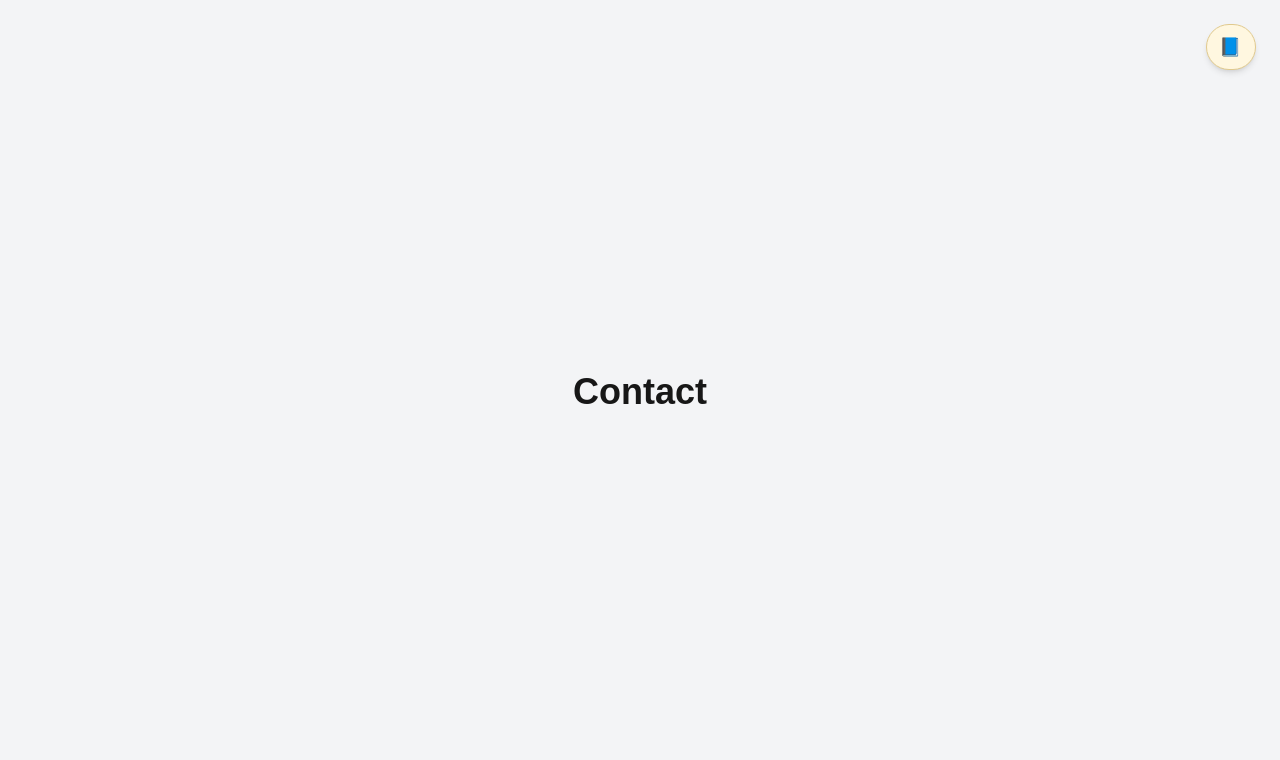
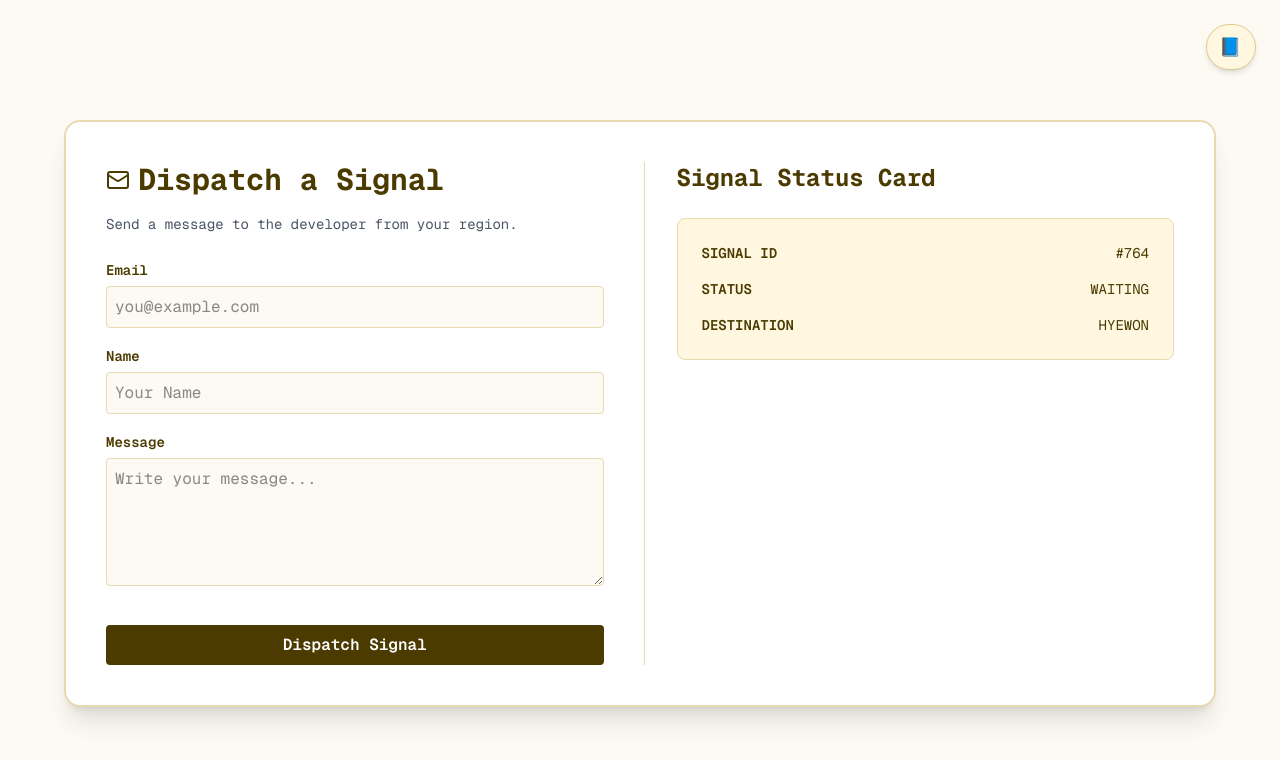
Before and after one commit to hyewon6588/hyewon_portfolio, a Next.js app: page /contact in a window 1280 px wide. Shown: the top 760 px of the page. Built offline with nearby package versions, Linux system fonts and the light colour scheme.

Commit message:
added contact page

```diff
--- a/package.json
+++ b/package.json
@@ -9,6 +9,7 @@
     "lint": "next lint"
   },
   "dependencies": {
+    "@emailjs/browser": "^4.4.1",
     "framer-motion": "^7.6.12",
     "lucide-react": "^0.487.0",
     "next": "15.2.4",
--- a/src/app/contact/page.tsx
+++ b/src/app/contact/page.tsx
@@ -1,13 +1,158 @@
 "use client";
 
-import Image from "next/image";
+import { useState } from "react";
 import Navbar from "@/components/Navbar";
+import { Mail } from "lucide-react";
+import emailjs from "@emailjs/browser";
 
 export default function ContactPage() {
+  const [email, setEmail] = useState("");
+  const [name, setName] = useState("");
+  const [message, setMessage] = useState("");
+  const [status, setStatus] = useState<"WAITING" | "SENT">("WAITING");
+  const [isSent, setIsSent] = useState(false);
+  const [signalId, setSignalId] = useState(generateSignalId());
+
+  function generateSignalId() {
+    return String(Math.floor(Math.random() * 999) + 1).padStart(3, "0");
+  }
+
+  const resetForm = () => {
+    setEmail("");
+    setName("");
+    setMessage("");
+    setStatus("WAITING");
+    setSignalId(generateSignalId());
+  };
+
+  const handleSubmit = async (e: React.FormEvent) => {
+    e.preventDefault();
+    if (email && name && message) {
+      try {
+        await emailjs.send(
+          process.env.NEXT_PUBLIC_EMAILJS_SERVICE_ID!,
+          process.env.NEXT_PUBLIC_EMAILJS_TEMPLATE_ID!,
+          {
+            from_name: name,
+            from_email: email,
+            message,
+          },
+          process.env.NEXT_PUBLIC_EMAILJS_PUBLIC_KEY!
+        );
+        setStatus("SENT");
+        setIsSent(true);
+        setTimeout(() => {
+          setIsSent(false);
+          resetForm();
+        }, 3000);
+      } catch (error) {
+        console.error("Failed to send message:", error);
+      }
+    }
+    setTimeout(() => {
+      setIsSent(false);
+      resetForm();
+    }, 3000);
+  };
+
   return (
-    <div className="flex flex-col items-center justify-center h-screen bg-gray-100">
+    <div className="min-h-screen bg-[#fdfaf3] flex flex-col items-center py-10 px-4 font-mono">
       <Navbar />
-      <h1 className="text-4xl font-bold mb-4">Contact</h1>
+      <div className="bg-white border-[2px] border-[#e7d9b0] rounded-2xl shadow-xl p-10 w-full max-w-6xl flex flex-col md:flex-row gap-10 mt-20">
+        {/* Left Side - Form */}
+        <div className="flex-1">
+          <div className="flex items-center gap-2 mb-4">
+            <Mail className="text-[#4b3b00]" />
+            <h1 className="text-3xl font-bold text-[#4b3b00]">
+              Dispatch a Signal
+            </h1>
+          </div>
+          <p className="text-gray-600 text-sm mb-6">
+            Send a message to the developer from your region.
+          </p>
+
+          <form onSubmit={handleSubmit} className="flex flex-col gap-4">
+            <div>
+              <label className="text-sm font-semibold text-[#4b3b00]">
+                Email
+              </label>
+              <input
+                type="email"
+                className="mt-1 w-full p-2 border rounded bg-[#fdfaf3] border-[#e7d9b0]"
+                placeholder="you@example.com"
+                value={email}
+                onChange={(e) => setEmail(e.target.value)}
+                required
+              />
+            </div>
+
+            <div>
+              <label className="text-sm font-semibold text-[#4b3b00]">
+                Name
+              </label>
+              <input
+                type="text"
+                className="mt-1 w-full p-2 border rounded bg-[#fdfaf3] border-[#e7d9b0]"
+                placeholder="Your Name"
+                value={name}
+                onChange={(e) => setName(e.target.value)}
+                required
+              />
+            </div>
+
+            <div>
+              <label className="text-sm font-semibold text-[#4b3b00]">
+                Message
+              </label>
+              <textarea
+                className="mt-1 w-full p-2 border rounded bg-[#fdfaf3] border-[#e7d9b0] h-32"
+                placeholder="Write your message..."
+                value={message}
+                onChange={(e) => setMessage(e.target.value)}
+                required
+              ></textarea>
+            </div>
+
+            <button
+              type="submit"
+              className="mt-4 bg-[#4b3b00] text-white font-semibold py-2 rounded hover:bg-[#362a00] transition"
+            >
+              Dispatch Signal
+            </button>
+            {isSent && (
+              <div className="flex flex-row gap-2 mt-4 p-3 text-sm bg-[#fff7cc] text-[#3f2e00] border border-[#e7d9b0] rounded-md shadow-inner animate-fade-in">
+                <Mail size={18} />
+                <span className="text-[#3f2e00] font-mono font-medium">
+                  Signal Dispatched Successfully!
+                </span>
+              </div>
+            )}
+          </form>
+        </div>
+
+        {/* Right Side - Signal Card */}
+        <div className="flex-1 border-l-[1.5px] border-[#e7d9b0] pl-8">
+          <h2 className="text-2xl font-bold mb-6 text-[#4b3b00]">
+            Signal Status Card
+          </h2>
+          <div className="bg-[#fff7e0] p-6 rounded-lg border border-[#e7d9b0]">
+            <div className="flex flex-col gap-4 text-sm text-[#4b3b00]">
+              <div className="flex justify-between">
+                <span className="font-semibold">SIGNAL ID</span>
+                <span className="font-mono">#{signalId}</span>
+              </div>
+              <div className="flex justify-between">
+                <span className="font-semibold">STATUS</span>
+                <span className="font-mono">{status}</span>
+              </div>
+              <div className="flex justify-between">
+                <span className="font-semibold">DESTINATION</span>
+                <span className="font-mono">HYEWON</span>
+              </div>
+            </div>
+          </div>
+        </div>
+      </div>
     </div>
   );
 }
```
Also changed, not shown: 1 other file (tests, documents, lock files or other folders).
